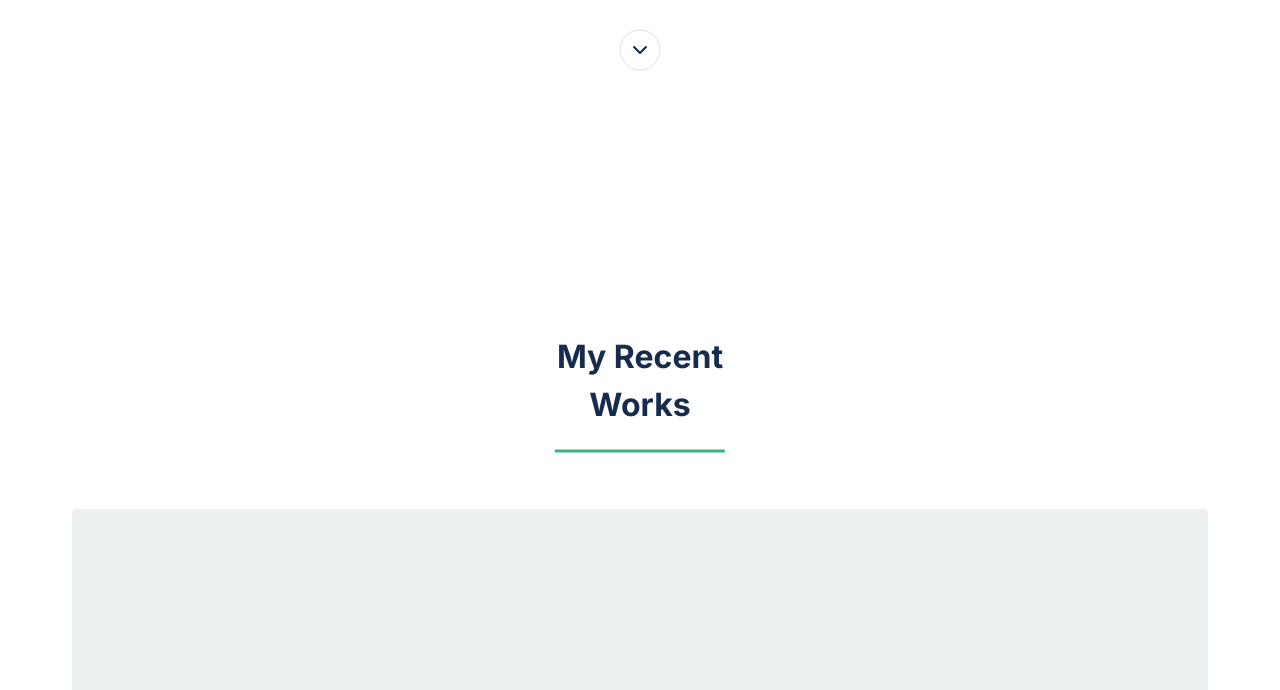
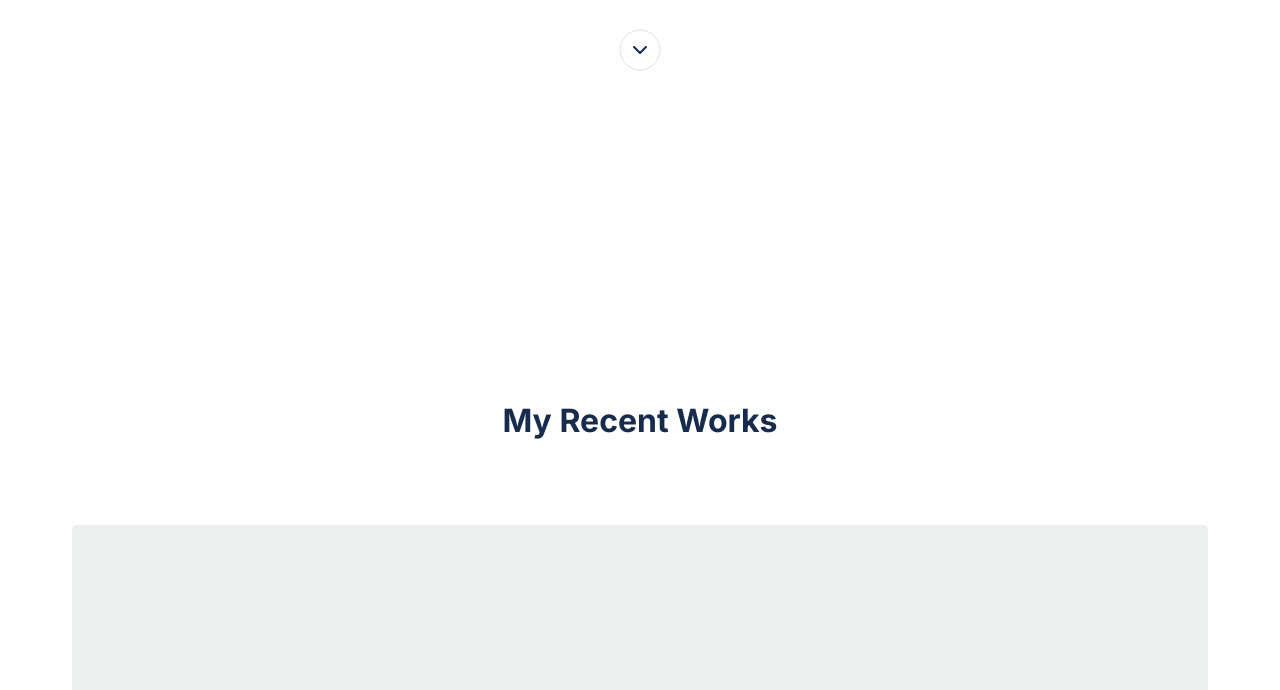
Before and after one commit to dselasea/portfolio-1, a website: page index.html in a window 1280 px wide. Shown: the part 541-1231 px from the top of the page. Drawn offline with Linux system fonts and the light colour scheme.

Commit message:
Added desktop styles for work heading

```diff
--- a/style.css
+++ b/style.css
@@ -332,5 +332,16 @@ textarea,
     width: 60%;
   }
 
+  .work__heading {
+    padding-top: 4rem;
+  }
 
+  .work__heading-recent,
+  .work__heading-work {
+    display: inline-block;
+  }
+
+  .work__heading-work::before {
+    display: none;
+  }
 }
```
